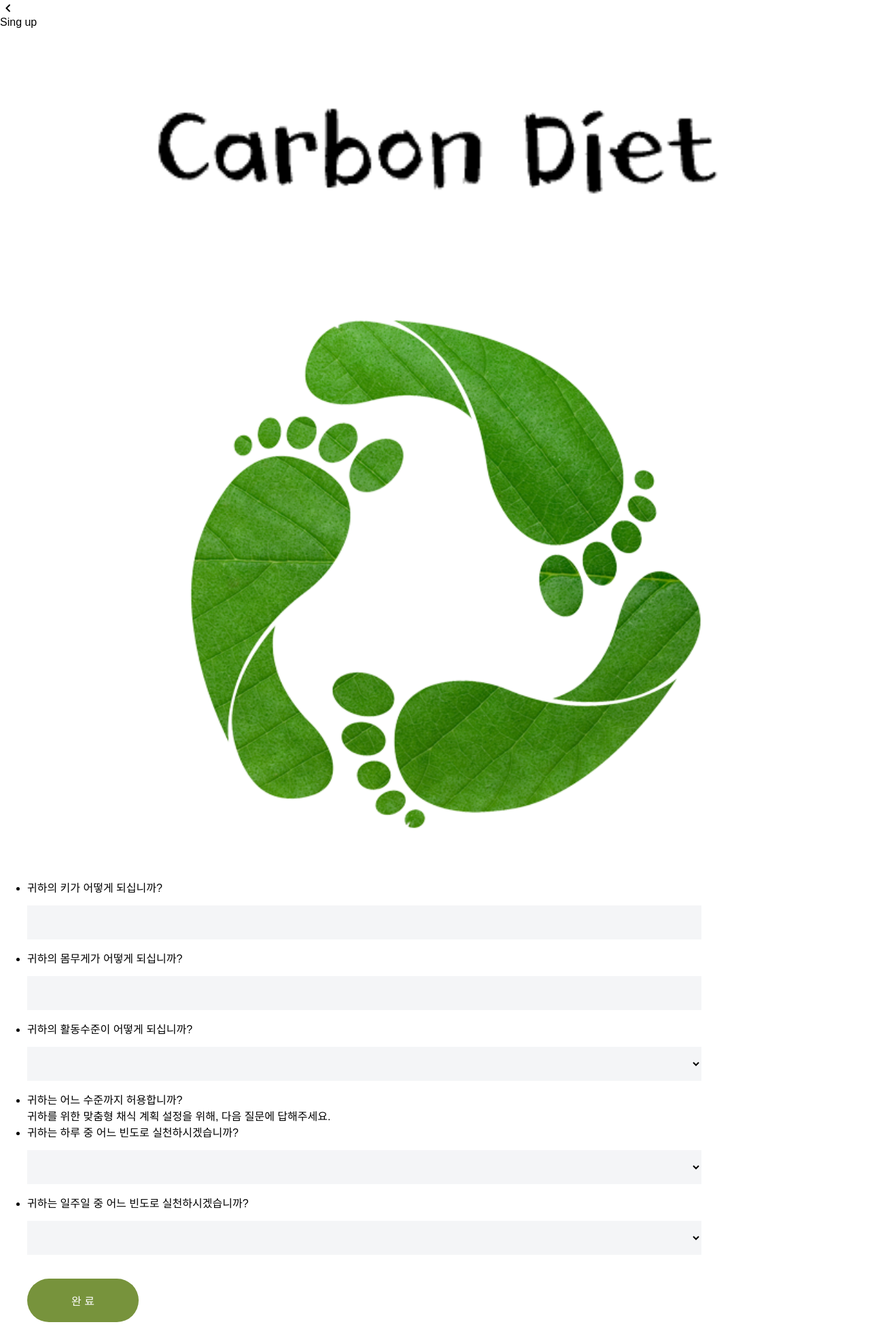
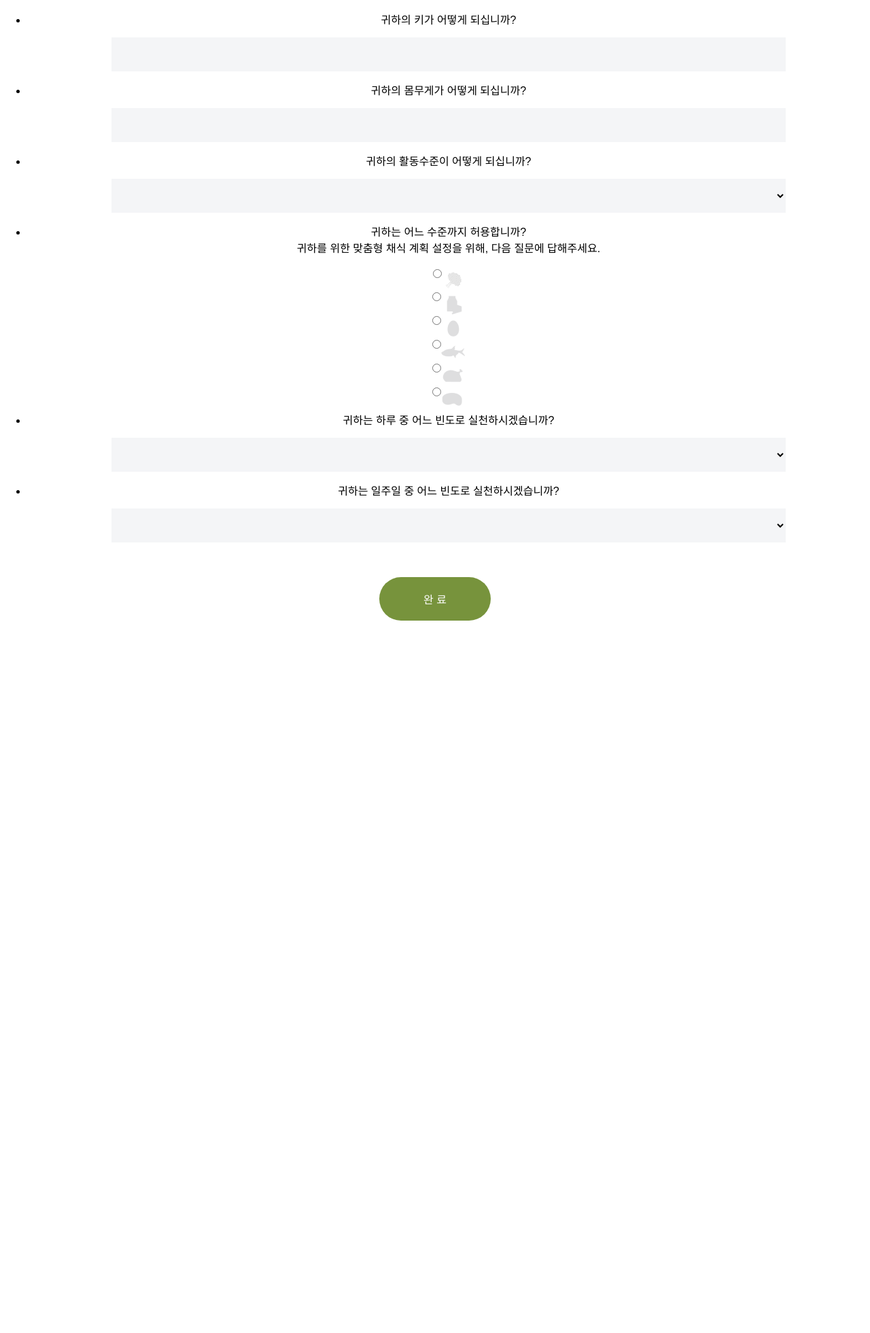
Before and after one commit to surimyoo/carbon_diet, a Django app: template carbon_diet_service/templates/question.html in a window 1280 px wide. Shown: the whole page at 68% size. After the commit the page ends 913 px from the top, so only its background shows below. Run offline with Django 3.2, Linux system fonts and the light colour scheme; the template is opened without the code that fills it, so the values that code supplies are empty.

Commit message:
최초로그인시 채식질의 입력창

```diff
--- a/carbon_diet_service/templates/question.html
+++ b/carbon_diet_service/templates/question.html
@@ -1,73 +1,92 @@
 {% include "include/head.html" %}
 <div id="contents">
-	<div class="top-bar">
-        <div class="btn-prev" onClick="history.go(-1)"><img src="/static/images/icon_prev.png"></div>
-        <div class="header-text">
-            Sing up
-        </div>
-	</div>
-	<div class="logo-box">
-		<p>
-			<img class="img logo-text" src="/static/images/logo_name.png">
-		</p>
-		<p>
-			<img class="img logo-img" src="/static/images/logo_img.png">
-		</p>
-	</div>
+	<div class="contents-box">
+        <form method="post" id="questionForm">
+			{% csrf_token %}
             <ul class="question-list">
                 <li class="question-item">
-			<p class="question-label1">귀하의 키가 어떻게 되십니까?</p>
-			<div class="question-box1">
-				<input type="text" class="form-input form-input-transparent1 question-height" value="{{user.MEM_HEIGHT}}">
+                    <p class="question-label">귀하의 키가 어떻게 되십니까?</p>
+                    <div class="question-box">
+                        <input type="text" class="form-input form-input-default question-height" value="">
                     </div>
                 </li>
                 <li class="question-item">
-			<p class="question-label2">귀하의 몸무게가 어떻게 되십니까?</p>
-			<div class="question-box2">
-				<input type="text" class="form-input form-input-transparent2 question-weight" value="{{user.MEM_WEIGHT}}">
+                    <p class="question-label">귀하의 몸무게가 어떻게 되십니까?</p>
+                    <div class="question-box">
+                        <input type="text" class="form-input form-input-default question-weight" value="">
                     </div>
                 </li>
                 <li class="question-item">
-			<p class="question-label3">귀하의 활동수준이 어떻게 되십니까?</p>
-			<div class="question-box3">
-				<select class="form-input form-input-transparent3 question-activity" >
-					<option value="1" {% if user.MEM_ACTIVITY == 1 %}selected{% endif %}>비활동적</option>
-					<option value="2" {% if user.MEM_ACTIVITY == 2 %}selected{% endif %}>저활동적</option>
-					<option value="3" {% if user.MEM_ACTIVITY == 3 %}selected{% endif %}>활동적</option>
-					<option value="4" {% if user.MEM_ACTIVITY == 4 %}selected{% endif %}>매우 활동적</option>
+                    <p class="question-label">귀하의 활동수준이 어떻게 되십니까?</p>
+                    <div class="question-box">
+                        <select class="form-input form-input-default question-activity" >
+                            <option value="1">비활동적</option>
+                            <option value="2">저활동적</option>
+                            <option value="3">활동적</option>
+                            <option value="4">매우 활동적</option>
                         </select>
                     </div>
                 </li>
                 <li class="question-item">
-                <p class="question-label4">귀하는 어느 수준까지 허용합니까?</p>
-				<p class="question-label4-1">귀하를 위한 맞춤형 채식 계획 설정을 위해, 다음 질문에 답해주세요.</p>
-
+                    <p class="question-label">귀하는 어느 수준까지 허용합니까?</p>
+                    <p class="question-sub-label">귀하를 위한 맞춤형 채식 계획 설정을 위해, 다음 질문에 답해주세요.</p>
+                    <!--
+                    <div class="container">
+                        <div class="row">
+                            <div class="col">
+                                <ul id="progress-bar" class="progressbar">
+                                    <li class="active"><img src="/static/images/vege.png"></li>
+                                    <li><img src="/static/images/milk.png"></li>
+                                    <li><img src="/static/images/egg.png"></li>
+                                    <li><img src="/static/images/fish.png"></li>
+                                    <li><img src="/static/images/chicken.png"></li>
+                                    <li><img src="/static/images/cowpig.png"></li>
+                                </ul>
+                            </div>
+                        </div>
+                    </div>
+                    <div class="btn-container">
+                        <button class="btn" id="Next">다음 수준</button>
+                        <button class="btn" id="Back">이전 수준</button>
+                    </div>
+                    -->
+                    <div class="question-box mt-20">
+                        <div class="vegeclass-radio"><input type="radio" name="vegeclass" class="vegeclass" value="6"><img src="/static/images/vege_class_6_non.png" data-val="6"></div>
+                        <div class="vegeclass-radio"><input type="radio" name="vegeclass" class="vegeclass" value="5"><img src="/static/images/vege_class_5_non.png" data-val="5"></div>
+                        <div class="vegeclass-radio"><input type="radio" name="vegeclass" class="vegeclass" value="4"><img src="/static/images/vege_class_4_non.png" data-val="4"></div>
+                        <div class="vegeclass-radio"><input type="radio" name="vegeclass" class="vegeclass" value="3"><img src="/static/images/vege_class_3_non.png" data-val="3"></div>
+                        <div class="vegeclass-radio"><input type="radio" name="vegeclass" class="vegeclass" value="2"><img src="/static/images/vege_class_2_non.png" data-val="2"></div>
+                        <div class="vegeclass-radio"><input type="radio" name="vegeclass" class="vegeclass" value="1"><img src="/static/images/vege_class_1_non.png" data-val="1"></div>
+                    </div>
                 </li>
                 <li class="question-item">
-                <p class="question-label5">귀하는 하루 중 어느 빈도로 실천하시겠습니까?</p>
-                <div class="question-box5">
-                    <select class="form-input form-input-transparent5 question-vegedaily" >
-                        <option value="1" {% if user.VEGE_DAILY == 1 %}selected{% endif %}>하루 1회</option>
-                        <option value="2" {% if user.VEGE_DAILY == 2 %}selected{% endif %}>하루 2회</option>
-                        <option value="3" {% if user.VEGE_DAILY == 3 %}selected{% endif %}>하루 3회</option>
+                        <p class="question-label">귀하는 하루 중 어느 빈도로 실천하시겠습니까?</p>
+                        <div class="question-box">
+                            <select class="form-input form-input-default question-vegedaily" >
+                                <option value="1">하루 1회</option>
+                                <option value="2">하루 2회</option>
+                                <option value="3">하루 3회</option>
                             </select>
                         </div>
                     </li>
                     <li class="question-item">
-                <p class="question-label6">귀하는 일주일 중 어느 빈도로 실천하시겠습니까?</p>
-                <div class="question-box6">
-                    <select class="form-input form-input-transparent6 question-vegeweekly">
-                        <option value="1" {% if user.VEGE_WEEKLY == 1 %}selected{% endif %}>주 1회</option>
-                        <option value="2" {% if user.VEGE_WEEKLY == 2 %}selected{% endif %}>주 2회</option>
-                        <option value="3" {% if user.VEGE_WEEKLY == 3 %}selected{% endif %}>주 3회</option>
-                        <option value="4" {% if user.VEGE_WEEKLY == 4 %}selected{% endif %}>주 4회</option>
-                        <option value="5" {% if user.VEGE_WEEKLY == 5 %}selected{% endif %}>주 5회</option>
-                        <option value="6" {% if user.VEGE_WEEKLY == 6 %}selected{% endif %}>주 6회</option>
-                        <option value="7" {% if user.VEGE_WEEKLY == 7 %}selected{% endif %}>주 7회</option>
+                        <p class="question-label">귀하는 일주일 중 어느 빈도로 실천하시겠습니까?</p>
+                        <div class="question-box">
+                            <select class="form-input form-input-default question-vegeweekly">
+                                <option value="1">주 1회</option>
+                                <option value="2">주 2회</option>
+                                <option value="3">주 3회</option>
+                                <option value="4">주 4회</option>
+                                <option value="5">주 5회</option>
+                                <option value="6">주 6회</option>
+                                <option value="7">주 7회</option>
                             </select>
                         </div>
                     </li>
-			<div class="mt-20 btn-default btn-join">완 료</div>
+                </li>
             </ul>
+            <div class="mt-20 btn-default btn-question">완 료</div>
+        </form>
+    </div>
 </div>
 {% include "include/footer.html" %}
--- a/static/css/common.css
+++ b/static/css/common.css
@@ -8,6 +8,7 @@
 
 .form-input { min-width: 80%; width: 80%; height: 35px; box-sizing: border-box; margin: 15px 0; padding: 25px; background: #F4F5F7; border: 0;}
 .form-input::placeholder { color: #C4C4C4; }
+.form-input.form-input-default { font-size: 24px; }
 .form-input.form-input-transparent { background: #fff; color: 000; font-size: 24px; font-weight: bold; padding: 0; margin: 0px; }
 
 .btn-default { padding: 20px 65px; background: #77933C; color: #fff; display: inline-block; border-radius: 45px; }
```
Also changed, not shown: carbon_diet_service/views.py (+48 -30 lines), static/css/question.css (+116 -22 lines), static/js/question.js (+70 -0 lines), static/images/vege_class_6_non.png (added). Lines whose indentation alone changed are shown as unchanged.
